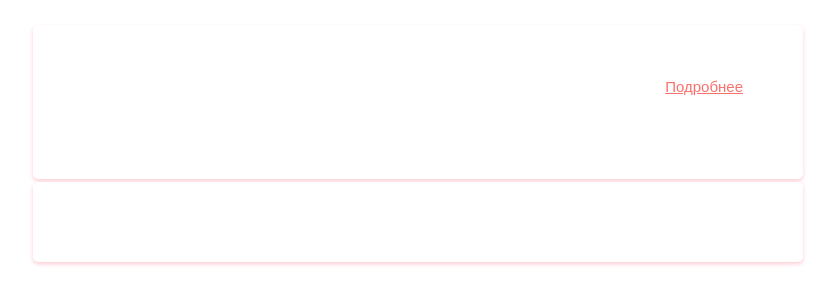
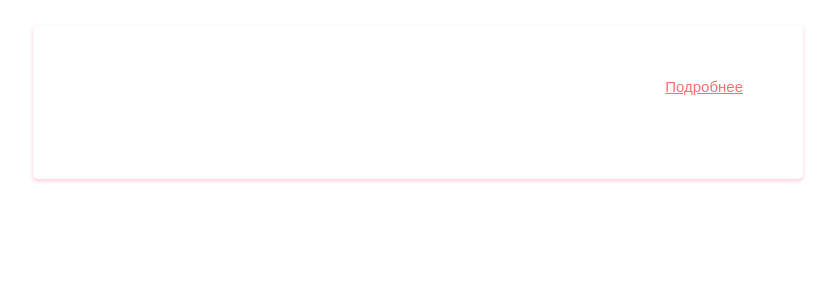
Before and after one commit to happylolonly/free-fitness, a Next.js app: page /search/Event/Event in a window 1280 px wide. Shown: the top 304 px of the page, without its empty margins (222-1057 px from the left). Built offline with nearby package versions, Linux system fonts and the light colour scheme.

Commit message:
fix admin block

```diff
--- a/pages/search/Event/Event.js
+++ b/pages/search/Event/Event.js
@@ -175,10 +175,12 @@
         {image && <img src={image} />}
       </div>
 
-      <div className="admin-block">
-        {isAdmin && renderDateFields()}
-        {isAdmin && <Button onClick={hideEvent}>скрыть пост</Button>}
-      </div>
+      {isAdmin && (
+        <div className="admin-block">
+          {isAdmin && renderDateFields()}
+          {isAdmin && <Button onClick={hideEvent}>скрыть пост</Button>}
+        </div>
+      )}
     </>
   );
 };
```
